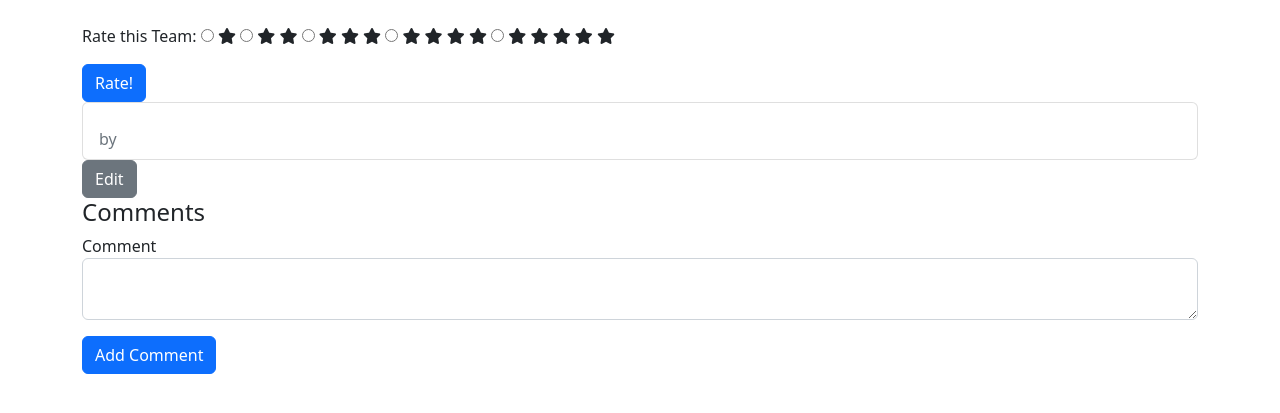
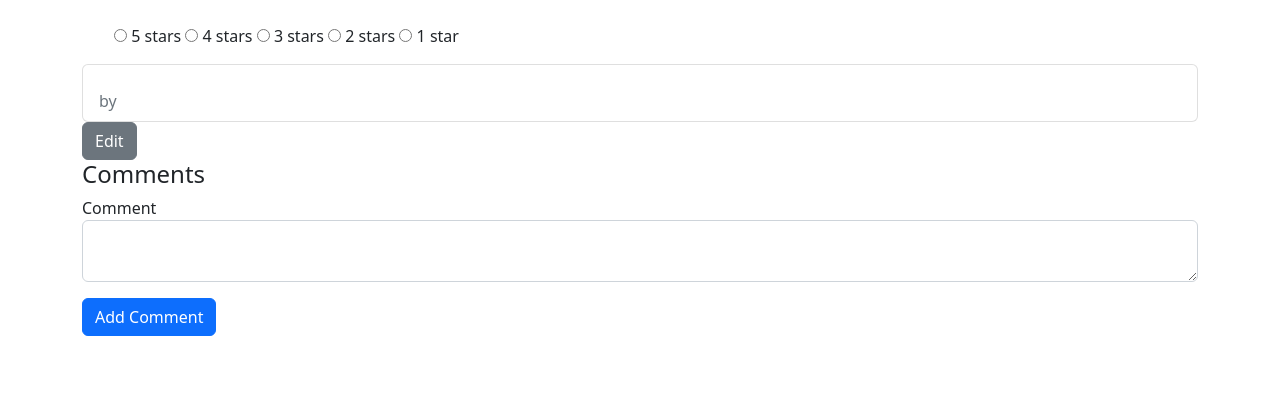
Before and after one commit to geenajackson/pokemon-team-rater, a Flask app: template templates/team/show.html in a window 1280 px wide. Shown: the part 48-461 px from the top of the page. Run offline with Flask 2, Linux system fonts and the light colour scheme; the template is opened without the code that fills it: values that come from a table or form of the project are taken from there, others are empty; some libraries are stand-ins or nearby versions.

Commit message:
add rating bar to team page

```diff
--- a/templates/team/show.html
+++ b/templates/team/show.html
@@ -6,35 +6,18 @@
 
 <div class="container">
     <div>
-        <form id="rating-form" method="POST">
-            {{ rating_form.hidden_tag() }}
-            <!--add type=hidden form fields -->
-
-            {% for field in rating_form
-            if field.widget.input_type != 'hidden' %}
-
-            <p>
-                {{ field.label }}
-
-                {% for subfield in field %}
-                <tr>
-                    <td>{{ subfield }}</td>
-                    <td>{% for i in range(subfield.label.text |int)%}
-                        <i class="fa-solid fa-star"></i>
-                        {% endfor %}
-                    </td>
-                </tr>
-                {% endfor %}
-
-                {% for error in field.errors %}
-                <span class="form-text text-danger">{{ error }}</span>
-                {% endfor %}
-            </p>
-
-            {% endfor %}
-
-            <button class="btn btn-primary" type="submit">Rate!</button>
-        </form>
+        <ul id="rate-area" class="rate-area">
+            <input type="radio" id="5-star" name="crating" value="5">
+            <label for="5-star" title="Amazing">5 stars</label>
+            <input type="radio" id="4-star" name="crating" value="4">
+            <label for="4-star" title="Good">4 stars</label>
+            <input type="radio" id="3-star" name="crating" value="3">
+            <label for="3-star" title="Average">3 stars</label>
+            <input type="radio" id="2-star" name="crating" value="2">
+            <label for="2-star" title="Not Good">2 stars</label>
+            <input type="radio" id="1-star" required="" name="crating" value="1" aria-required="true">
+            <label for="1-star" title="Bad">1 star</label>
+        </ul>
     </div>
     <ul class="list-group">
         <li class="list-group-item">
```
